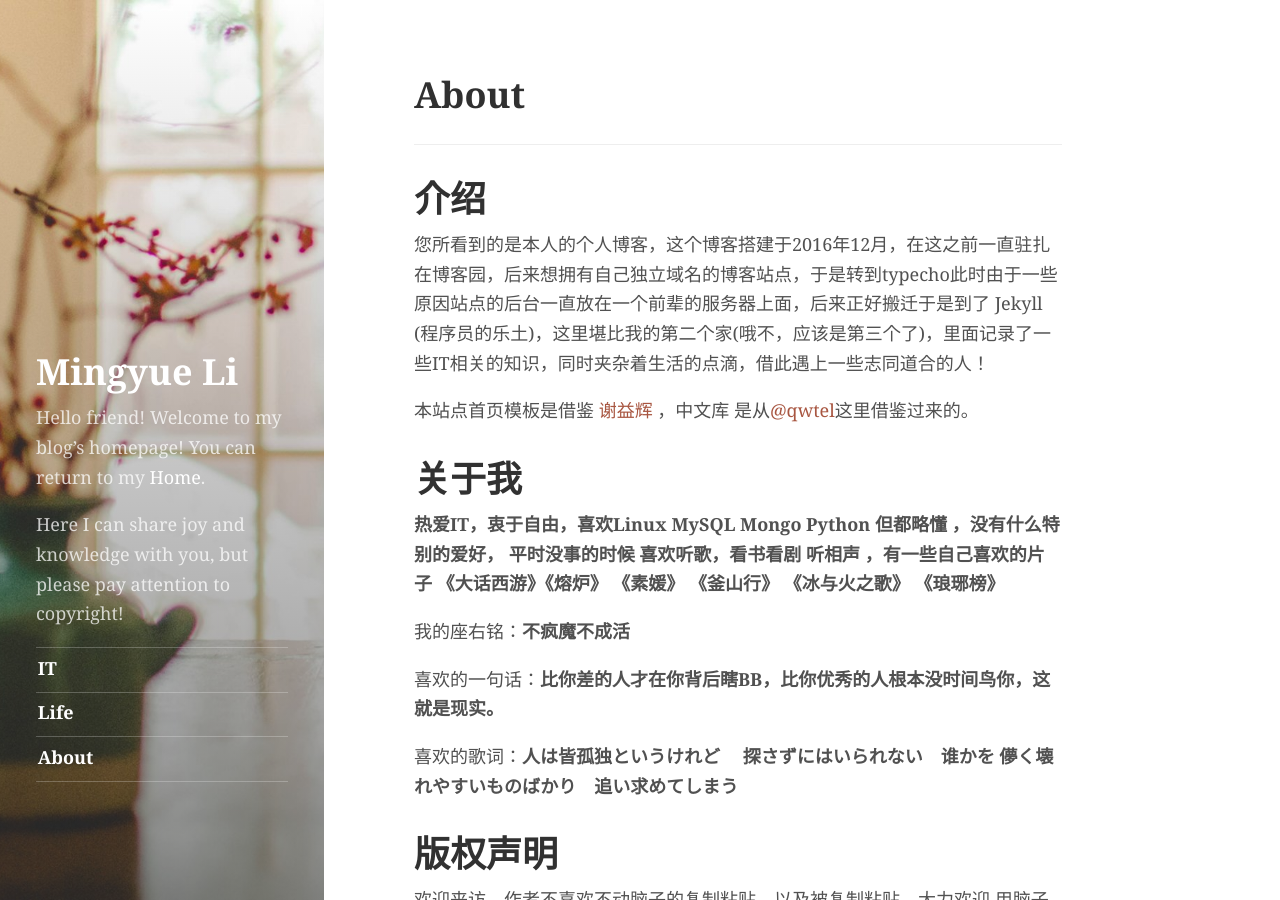
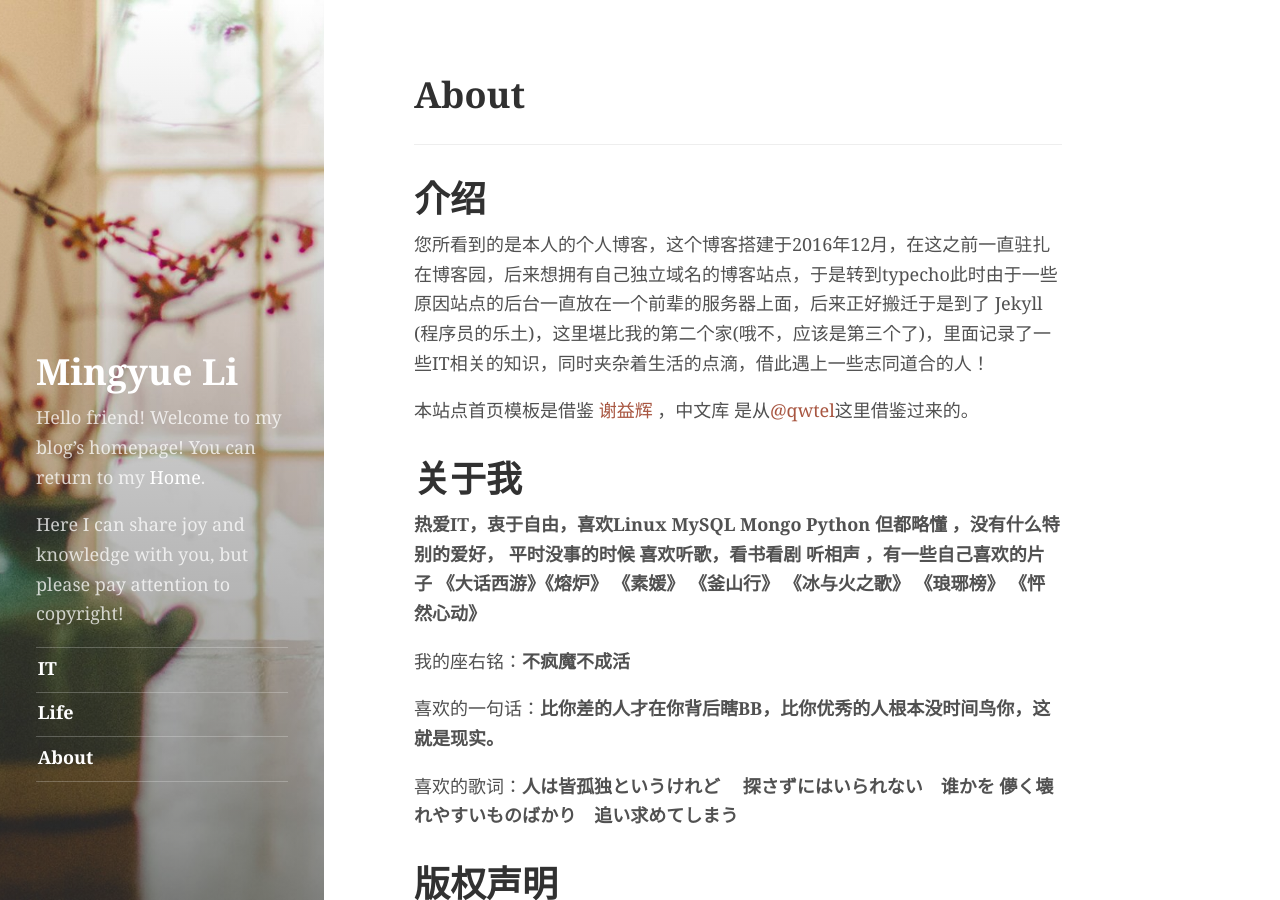
Before and after one commit to lmy1223/cn, a Jekyll site: the page built from about.md, in a window 1280 px wide and 900 px high. Built offline with Jekyll 4.4.1, drawn with Linux system fonts in a browser that asks for light colours; comment, search, counter and statistics services are not loaded.

Commit message:
增加一个喜欢的电影

```diff
--- a/_includes/about.html
+++ b/_includes/about.html
@@ -7,7 +7,7 @@
 
 <author class="me" role="complementary">
   <h1>关于我</h1>
-    <p> <b>热爱IT，衷于自由，喜欢Linux   MySQL  Mongo  Python   但都略懂 ，没有什么特别的爱好， 平时没事的时候  喜欢听歌，看书看剧 听相声  ，有一些自己喜欢的片子 《大话西游》《熔炉》 《素媛》 《釜山行》  《冰与火之歌》   《琅琊榜》</b></p>
+    <p> <b>热爱IT，衷于自由，喜欢Linux   MySQL  Mongo  Python   但都略懂 ，没有什么特别的爱好， 平时没事的时候  喜欢听歌，看书看剧 听相声  ，有一些自己喜欢的片子 《大话西游》《熔炉》 《素媛》 《釜山行》  《冰与火之歌》   《琅琊榜》 《怦然心动》</b></p>
     <p> 我的座右铭：<b>不疯魔不成活</b></p>
     <p> 喜欢的一句话：<b>比你差的人才在你背后瞎BB，比你优秀的人根本没时间鸟你，这就是现实。</b></p>
     <p> 喜欢的歌词：<b>人は皆孤独というけれど 　探さずにはいられない　谁かを     儚く壊れやすいものばかり　追い求めてしまう </b></p>
```
